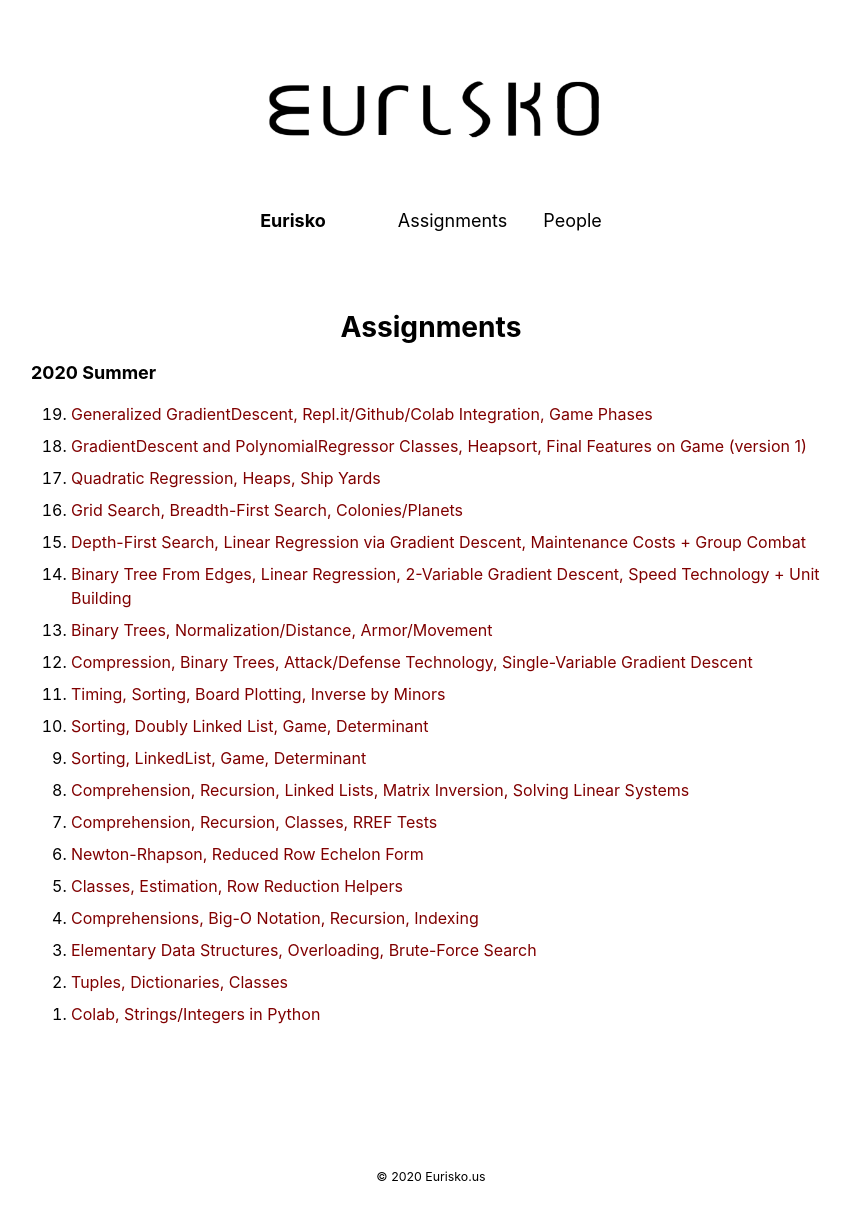
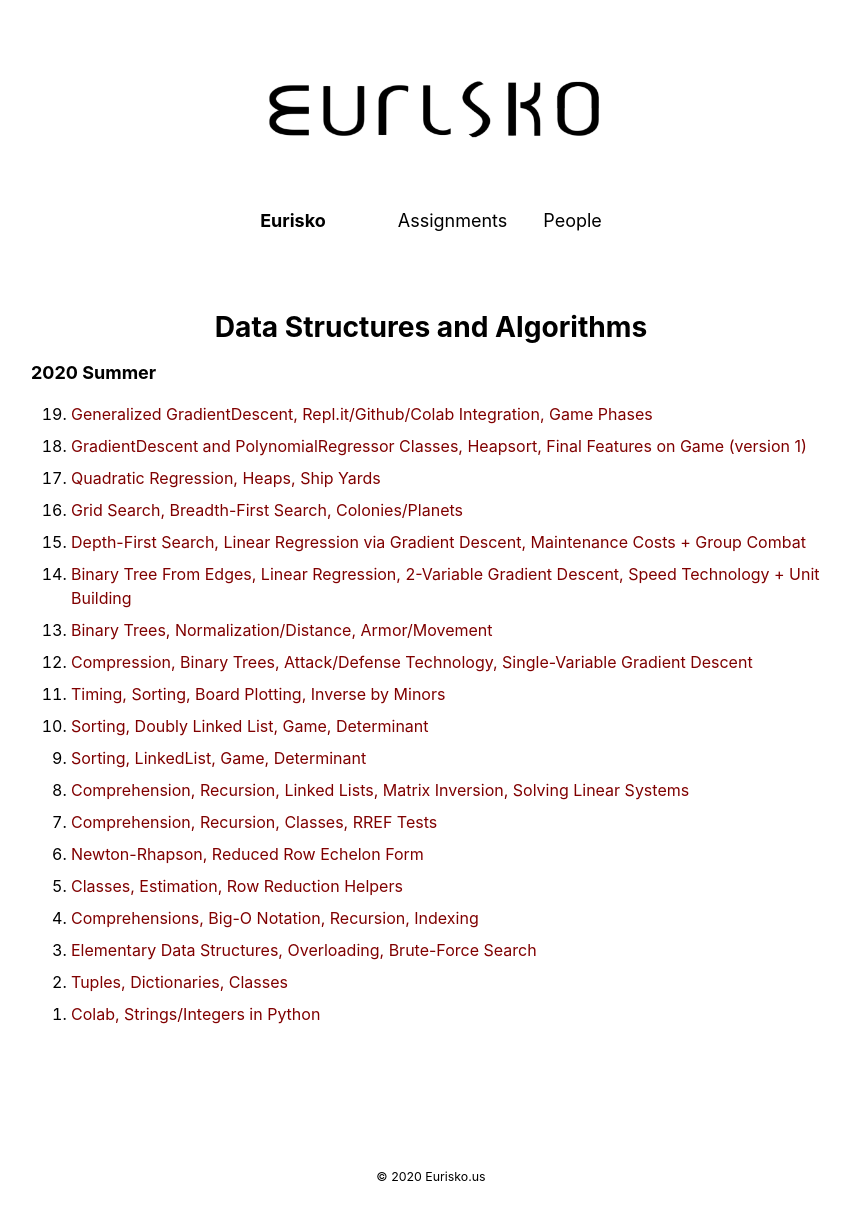
Before and after one commit to skycakjustin/eurisko-us.github.io, a Jekyll site: the page built from _pages/data-structures-and-algorithms.md, in a window 1280 px wide. Shown: the whole page, without its empty margins (209-1060 px from the left). Built offline with Jekyll 4.4.1, drawn with Linux system fonts in a browser that asks for light colours.

Commit message:
Update and rename assignments.md to data-structures-and-algorithms.md

```diff
--- a/_pages/assignments.md
+++ b/_pages/data-structures-and-algorithms.md
@@ -1,7 +1,7 @@
 ---
 layout: archive
 title: ""
-permalink: /assignments/
+permalink: /data-structures-and-algorithms/
 author_profile: false
 ---
 
@@ -22,7 +22,7 @@ author_profile: false
     </style>
 </head>
 
-# [<center>Assignments</center>](#top)
+# [<center>Data Structures and Algorithms</center>](#top)
 
 <div style="width:100%; max-width:800px; margin:auto">
 
```
